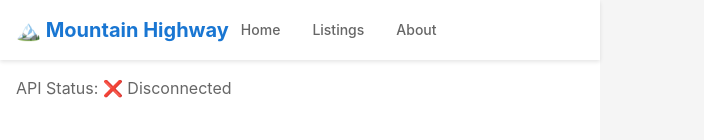
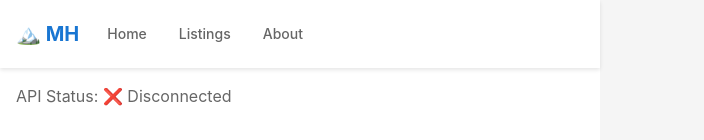
Before and after one commit to TheKingKohn/MountainHighway, a React (Vite) app in the folder packages/web/: page / in a window 1280 px wide. Shown: the top 140 px of the page, without its empty margins (0-704 px from the left). Built offline with nearby package versions, Linux system fonts and the light colour scheme; no server answers.

Commit message:
Optimize mobile header navigation - fix overflow and responsive design

```diff
--- a/packages/web/src/App.css
+++ b/packages/web/src/App.css
@@ -24,10 +24,10 @@ body {
   background-color: #f5f5f5;
 }
 
-/* Header */
+/* Header - Mobile First Design */
 .App-header {
   background: white;
-  padding: 12px 16px;
+  padding: 8px 12px;
   box-shadow: 0 2px 4px rgba(0,0,0,0.1);
   position: sticky;
   top: 0;
@@ -38,44 +38,105 @@ body {
   display: flex;
   justify-content: space-between;
   align-items: center;
-  max-width: 600px;
+  max-width: 100%;
   margin: 0 auto;
+  gap: 8px;
 }
 
 .header-left {
   display: flex;
   align-items: center;
+  gap: 8px;
+  flex: 1;
+  min-width: 0; /* Allow shrinking */
 }
 
 .header-right {
   display: flex;
   align-items: center;
+  flex-shrink: 0; /* Don't shrink user profile */
 }
 
 .App-header h1 {
   color: #1976d2;
-  font-size: 20px;
+  font-size: 16px;
   font-weight: 700;
+  margin: 0;
+  white-space: nowrap;
+  overflow: hidden;
+  text-overflow: ellipsis;
+  min-width: 120px;
 }
 
+/* Mobile Navigation - Horizontal Scroll */
 .App-header nav {
   display: flex;
-  gap: 8px;
+  gap: 4px;
+  overflow-x: auto;
+  overflow-y: hidden;
+  scrollbar-width: none; /* Firefox */
+  -ms-overflow-style: none; /* IE and Edge */
+  padding: 4px 0;
+  flex: 1;
+  min-width: 0;
+}
+
+.App-header nav::-webkit-scrollbar {
+  display: none; /* Chrome, Safari, Opera */
 }
 
 .App-header nav a {
   color: #666;
   text-decoration: none;
-  padding: 8px 12px;
-  border-radius: 20px;
-  font-size: 14px;
+  padding: 6px 10px;
+  border-radius: 16px;
+  font-size: 12px;
   font-weight: 500;
   transition: background-color 0.2s;
+  white-space: nowrap;
+  flex-shrink: 0;
+  background: #f5f5f5;
 }
 
 .App-header nav a:hover {
-  background-color: #f0f0f0;
+  background-color: #e3f2fd;
   color: #1976d2;
+}
+
+/* Tablet and larger screens */
+@media (min-width: 768px) {
+  .App-header {
+    padding: 12px 16px;
+  }
+
+  .header-content {
+    max-width: 1200px;
+    gap: 16px;
+  }
+
+  .header-left {
+    gap: 16px;
+  }
+
+  .App-header h1 {
+    font-size: 20px;
+    min-width: auto;
+  }
+
+  .App-header nav {
+    gap: 8px;
+    overflow: visible;
+  }
+
+  .App-header nav a {
+    padding: 8px 12px;
+    font-size: 14px;
+    background: transparent;
+  }
+
+  .App-header nav a:hover {
+    background-color: #f0f0f0;
+  }
 }
 
 /* Mobile-First Marketplace Layout */
--- a/packages/web/src/App.tsx
+++ b/packages/web/src/App.tsx
@@ -61,7 +61,7 @@ function App() {
           <header className="App-header">
             <div className="header-content">
               <div className="header-left">
-                <h1>🏔️ Mountain Highway</h1>
+                <h1>🏔️ MH</h1>
                 <Navigation />
               </div>
               <div className="header-right">
```
